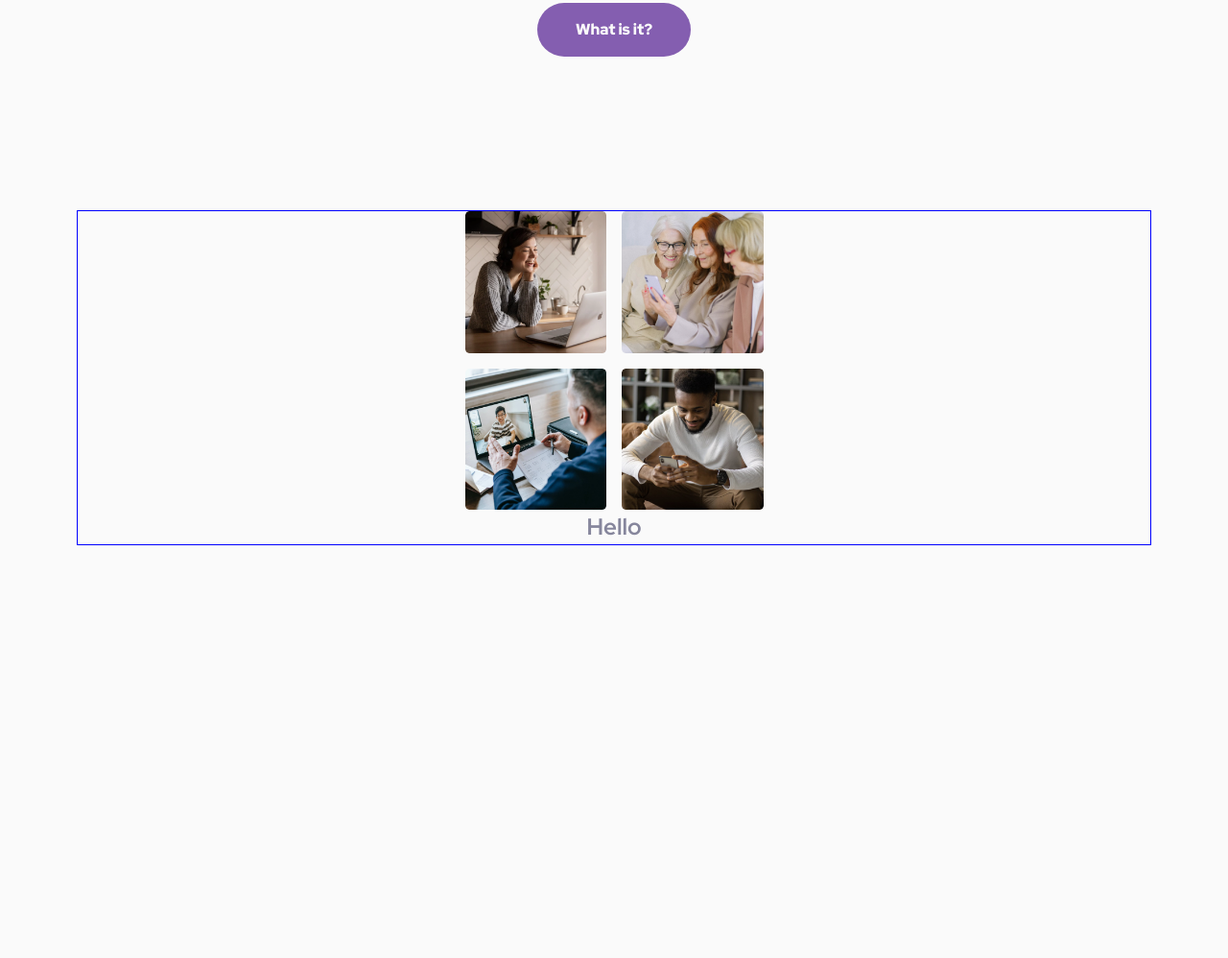
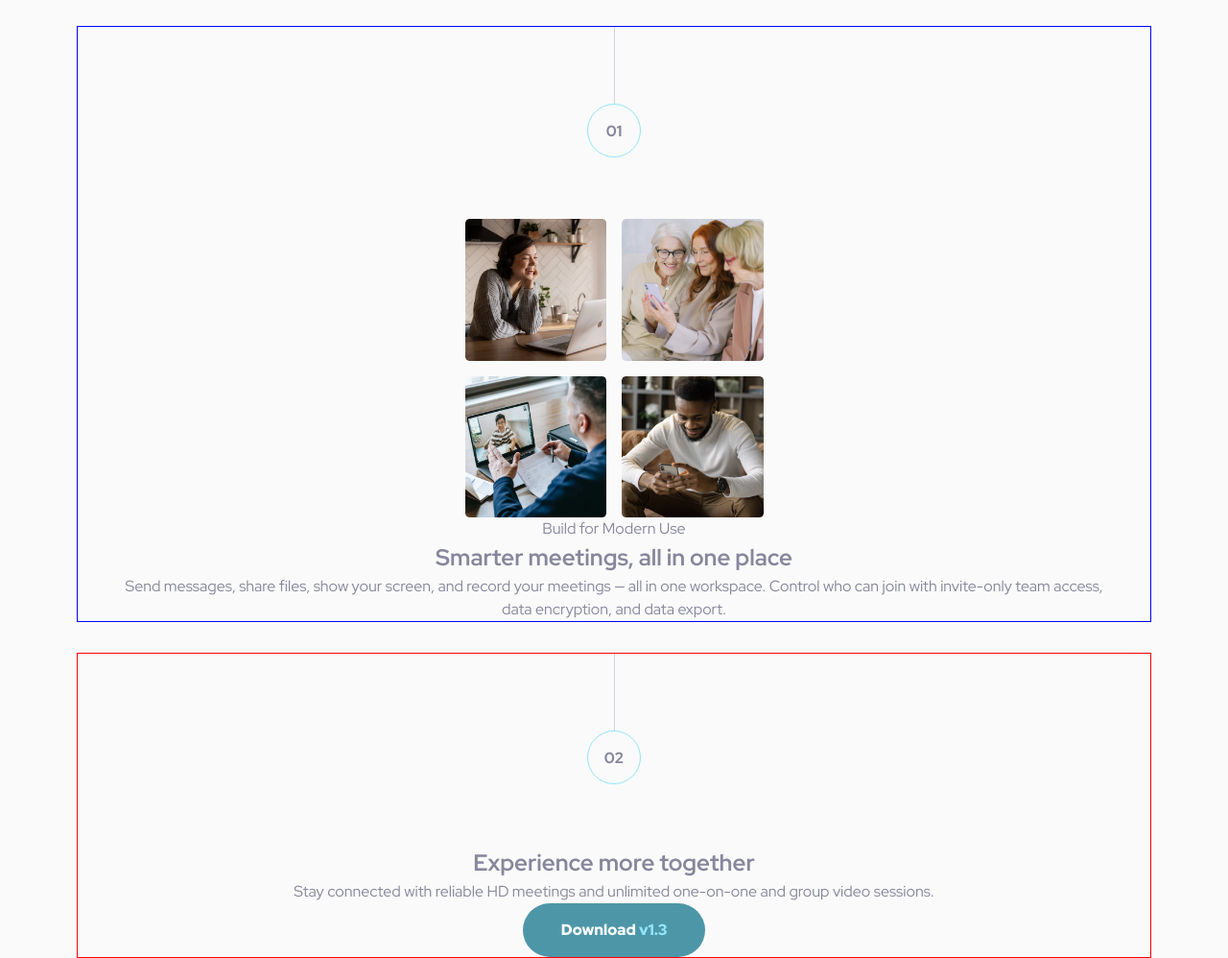
Before and after one commit to bcatubig/frontend-mentor, a plain HTML site: page 08-meet-landing-page/index.html in a window 1280 px wide. Shown: the part 597-1595 px from the top of the page at 96% size. Before the commit the page ends 1197 px from the top, so only its background shows below. Drawn offline with Linux system fonts and the light colour scheme.

Commit message:
checkpoint

```diff
--- a/08-meet-landing-page/index.html
+++ b/08-meet-landing-page/index.html
@@ -96,6 +96,10 @@
         </div>
       </div>
       <section class="section about">
+        <div class="number__wrapper">
+          <p class="section__number">01</p>
+        </div>
+
         <div class="about__imgs" aria-hidden="true">
           <picture class="about__img">
             <source
@@ -126,7 +130,27 @@
             <img src="img/mobile/collage-4.png" alt="" />
           </picture>
         </div>
-        <h2 class="section__title">Hello</h2>
+        <p>Build for Modern Use</p>
+        <h2 class="section__title">Smarter meetings, all in one place</h2>
+        <p>
+          Send messages, share files, show your screen, and record your meetings
+          — all in one workspace. Control who can join with invite-only team
+          access, data encryption, and data export.
+        </p>
+      </section>
+
+      <section class="section download">
+        <div class="number__wrapper">
+          <p class="section__number">02</p>
+        </div>
+        <h2 class="section__title">Experience more together</h2>
+        <p>
+          Stay connected with reliable HD meetings and unlimited one-on-one and
+          group video sessions.
+        </p>
+        <button class="button button--cyan">
+          Download <span class="button--version">v1.3</span>
+        </button>
       </section>
     </div>
   </body>
--- a/08-meet-landing-page/style.css
+++ b/08-meet-landing-page/style.css
@@ -111,7 +111,7 @@ Content Wrapper Widths:
   .l-wrapper {
     max-width: 28rem;
     margin-inline: auto;
-    padding: 2rem;
+    padding-inline: 2rem;
     box-sizing: content-box;
 
     @media (width >= 22rem) {
@@ -148,7 +148,6 @@ Content Wrapper Widths:
     /* gap: 2rem; */
     grid-template-areas: "hero-left hero-right" "hero-body hero-body";
     justify-content: start;
-    margin-inline: auto;
     justify-content: center;
   }
 
@@ -160,7 +159,6 @@ Content Wrapper Widths:
   .hero__left {
     grid-area: hero-left;
     position: relative;
-    /* border: 1px solid red; */
     margin-inline-end: 17px;
     min-height: 10rem;
     min-inline-size: 11.719rem;
@@ -169,13 +167,11 @@ Content Wrapper Widths:
   .hero__right {
     grid-area: hero-right;
     position: relative;
-    /* border: 1px solid blue; */
     min-height: 10rem;
     min-inline-size: 11.719rem;
   }
 
   .hero__body {
-    padding: 2rem;
     grid-area: hero-body;
   }
 
@@ -185,7 +181,7 @@ Content Wrapper Widths:
     font-weight: 900;
     color: var(--clr-slate-900);
     text-align: center;
-    margin-block-start: 48px;
+    margin-block-start: 3rem;
   }
 
   .hero__text {
@@ -241,6 +237,8 @@ Content Wrapper Widths:
     justify-items: center;
     justify-content: center;
     align-items: center;
+    margin-block-start: 2rem;
+    text-align: center;
   }
 
   .section__number::before {
@@ -251,12 +249,11 @@ Content Wrapper Widths:
     height: 80px;
     background-color: var(--clr-slate-300);
     text-align: center;
-    top: -80px;
+    top: 0;
     left: 50%;
   }
 
   .section__number {
-    position: relative;
     text-align: center;
     font-size: 1rem;
     font-weight: 800;
@@ -268,12 +265,19 @@ Content Wrapper Widths:
     border-radius: 100%;
     width: 56px;
     height: 56px;
-    top: -50%;
+  }
+
+  .number__wrapper {
+    margin-bottom: 4rem;
+    padding-top: 5rem;
   }
 
   .about {
-    margin-top: 8rem;
     border: 1px solid blue;
+  }
+
+  .download {
+    border: 1px solid red;
   }
 
   .footer {
```
